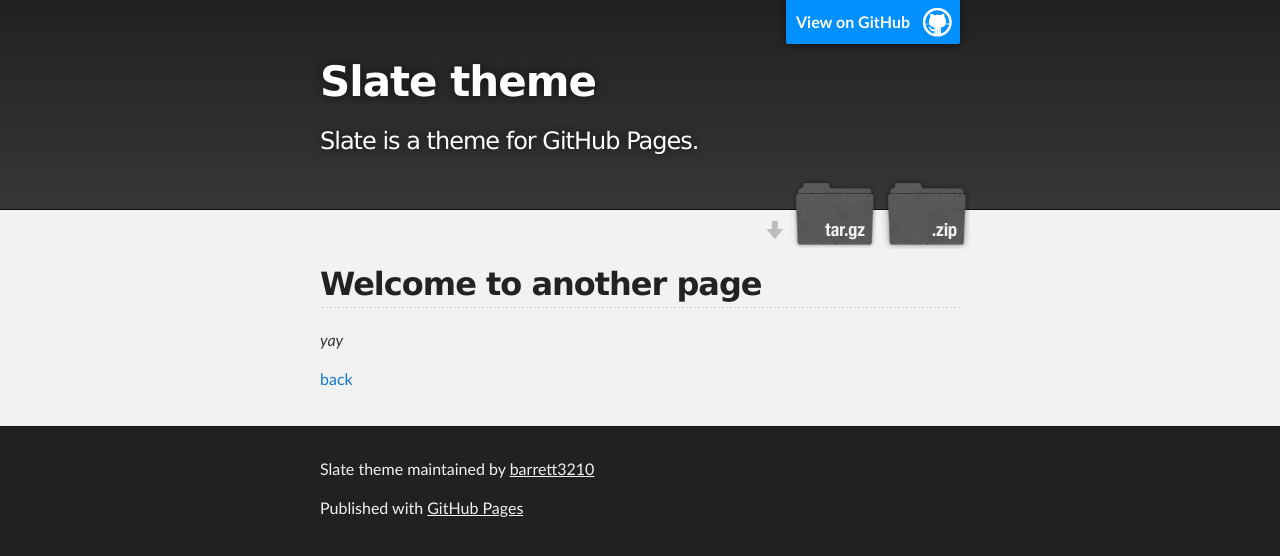
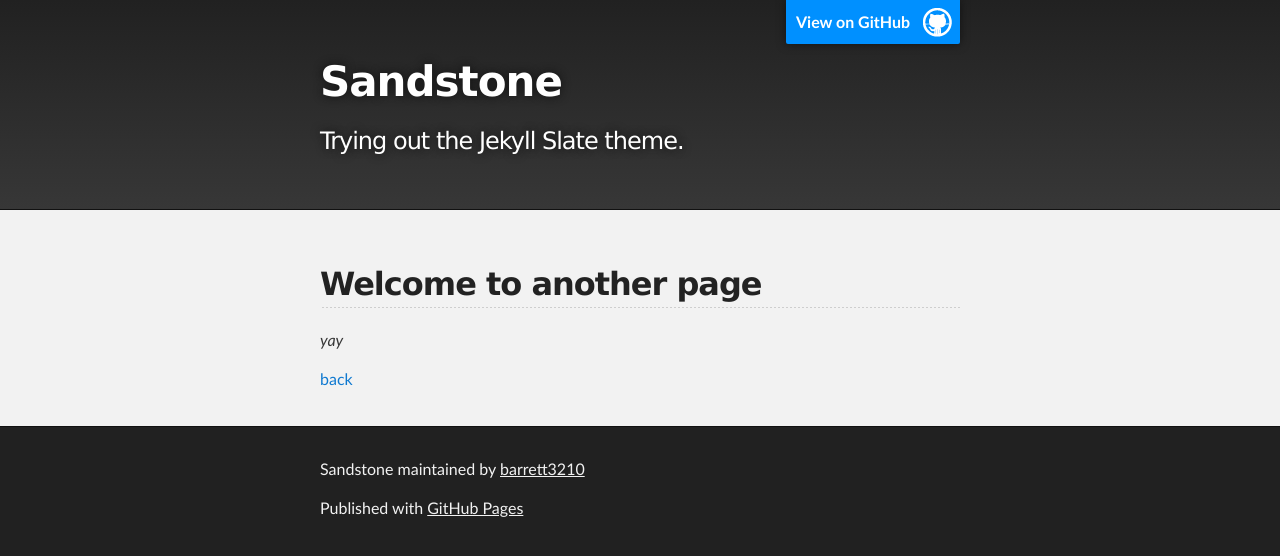
Before and after one commit to barrett3210/sandstone, a Jekyll site: the page built from another-page.md, in a window 1280 px wide. Shown: the top 556 px of the page. Built offline with Jekyll 4.4.1, drawn with Linux system fonts in a browser that asks for light colours; our own code applies the rules of GitHub Pages for plain Markdown files.

Commit message:
add some content??

```diff
--- a/_config.yml
+++ b/_config.yml
@@ -1,5 +1,5 @@
-title: Slate theme
-description: Slate is a theme for GitHub Pages.
-show_downloads: true
+title: Sandstone
+description: Trying out the Jekyll Slate theme.
+show_downloads: false
 google_analytics:
 theme: jekyll-theme-slate
```
Also changed, not shown: a-strange-sample-post.md (added, +49 -0 lines).
